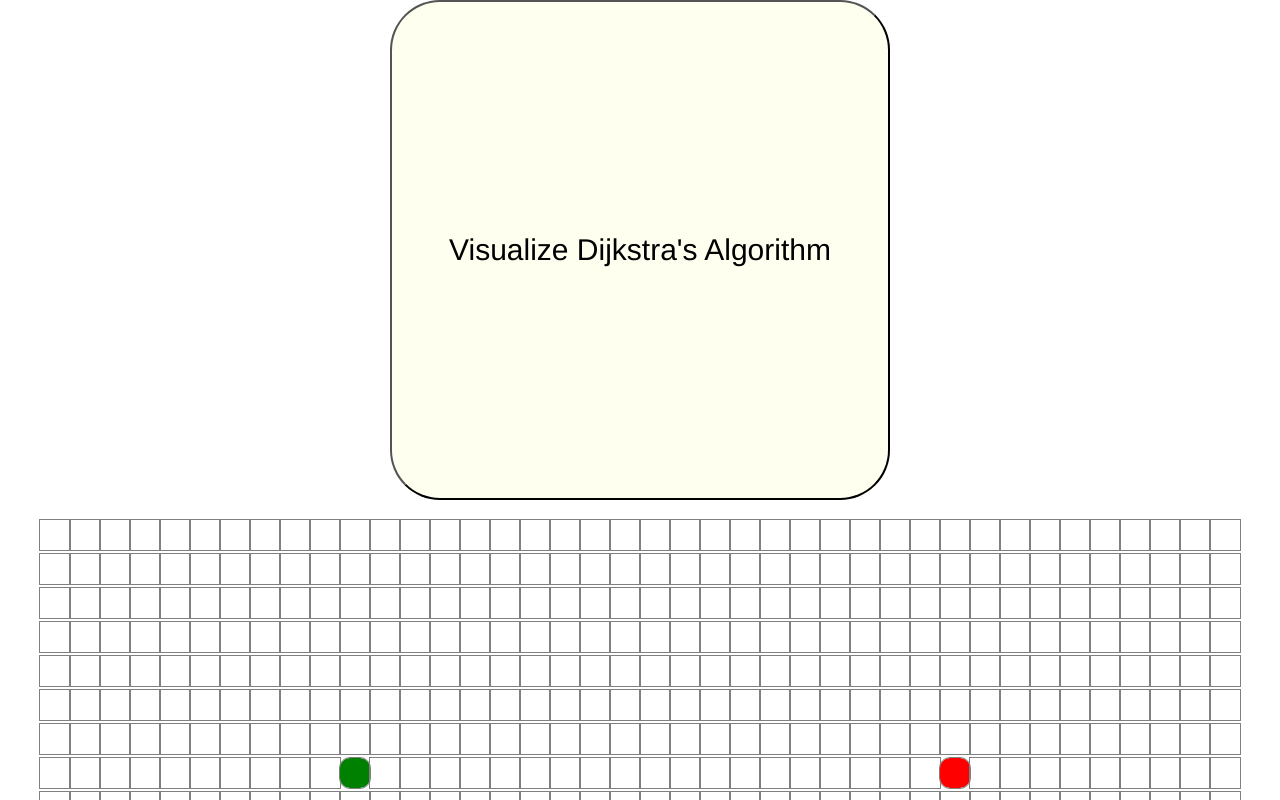
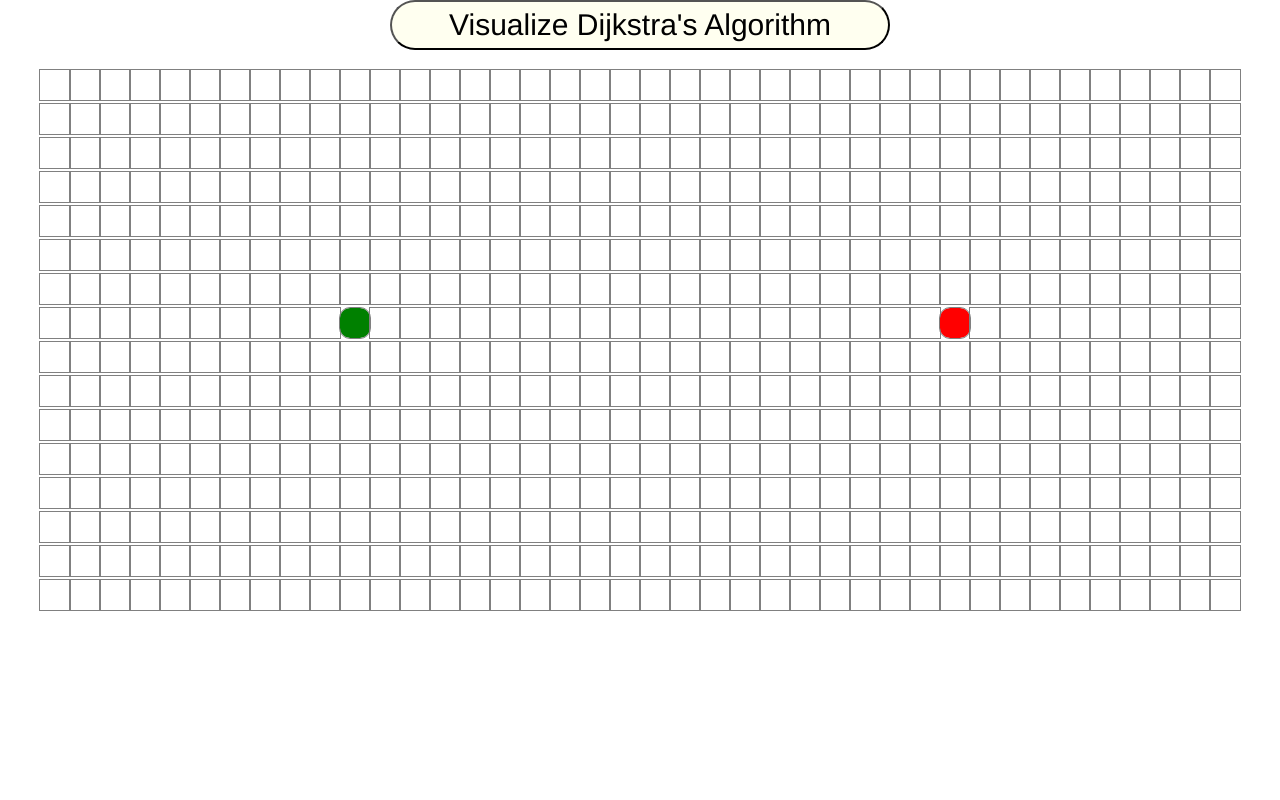
Before and after one commit to pawanbankey/PFV_React, a React (Create React App) app: page / in a window 1280 px wide. Shown: the top 800 px of the page. Built offline with nearby package versions, Linux system fonts and the light colour scheme.

Commit message:
Update PathfinderVisualizer.css

```diff
--- a/src/PathfinderVisualizer/PathfinderVisualizer.css
+++ b/src/PathfinderVisualizer/PathfinderVisualizer.css
@@ -3,7 +3,7 @@
   }
   .Button {
     width: 500px;
-    height: 500px;
+    height: 50px;
     font-size: 30px;
     border-radius: 50px;
     background-color: ivory;
```
